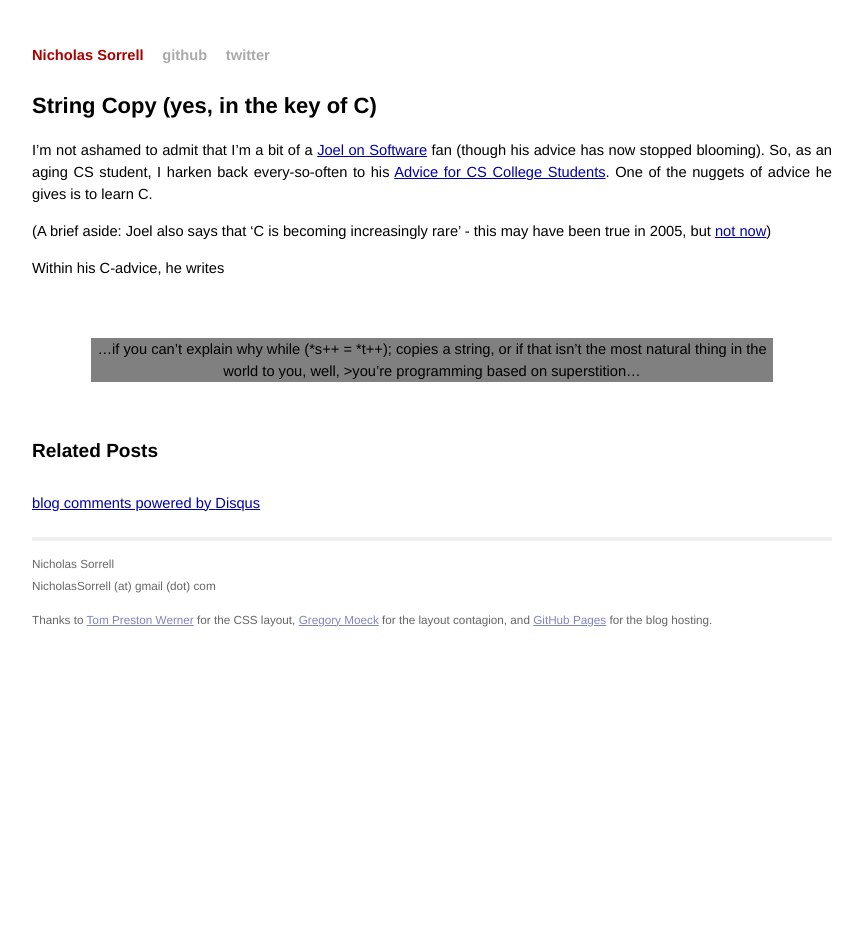
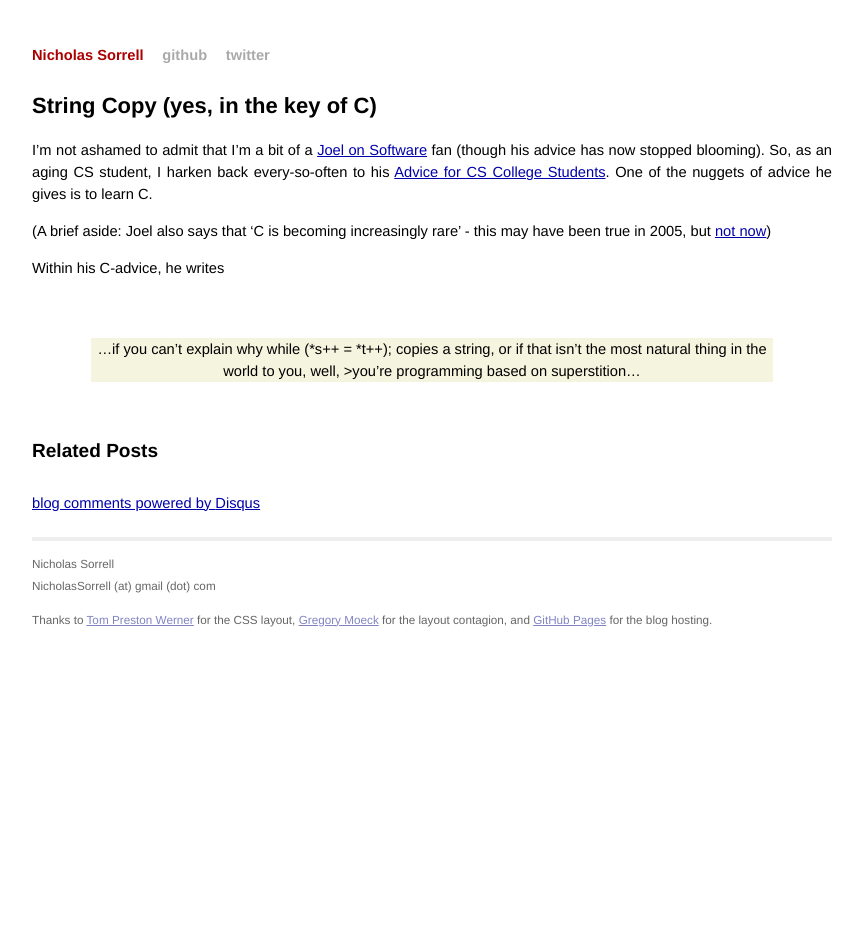
Before and after one commit to sorrell/sorrell.github.com, a Jekyll site: the page built from _posts/2011-06-16-Classic-C-String-Copy.markdown, in a window 1280 px wide. Shown: the whole page, without its empty margins (208-1071 px from the left). Built offline with Jekyll 4.4.1, drawn with Linux system fonts in a browser that asks for light colours; Markdown is read by kramdown in place of the engine named in the settings; comment, search, counter and statistics services are not loaded.

Commit message:
quick update

```diff
--- a/css/screen.css
+++ b/css/screen.css
@@ -56,10 +56,14 @@ a:visited {
 }
 
 blockquote {
-  	background-color: gray;
+  	background-color: #F5F4DF;
 	font: 90%;
 	text-align: center;
 	margin: 4em;
+}
+
+code {
+	font-family: monospace;
 }
 
 table {
```
